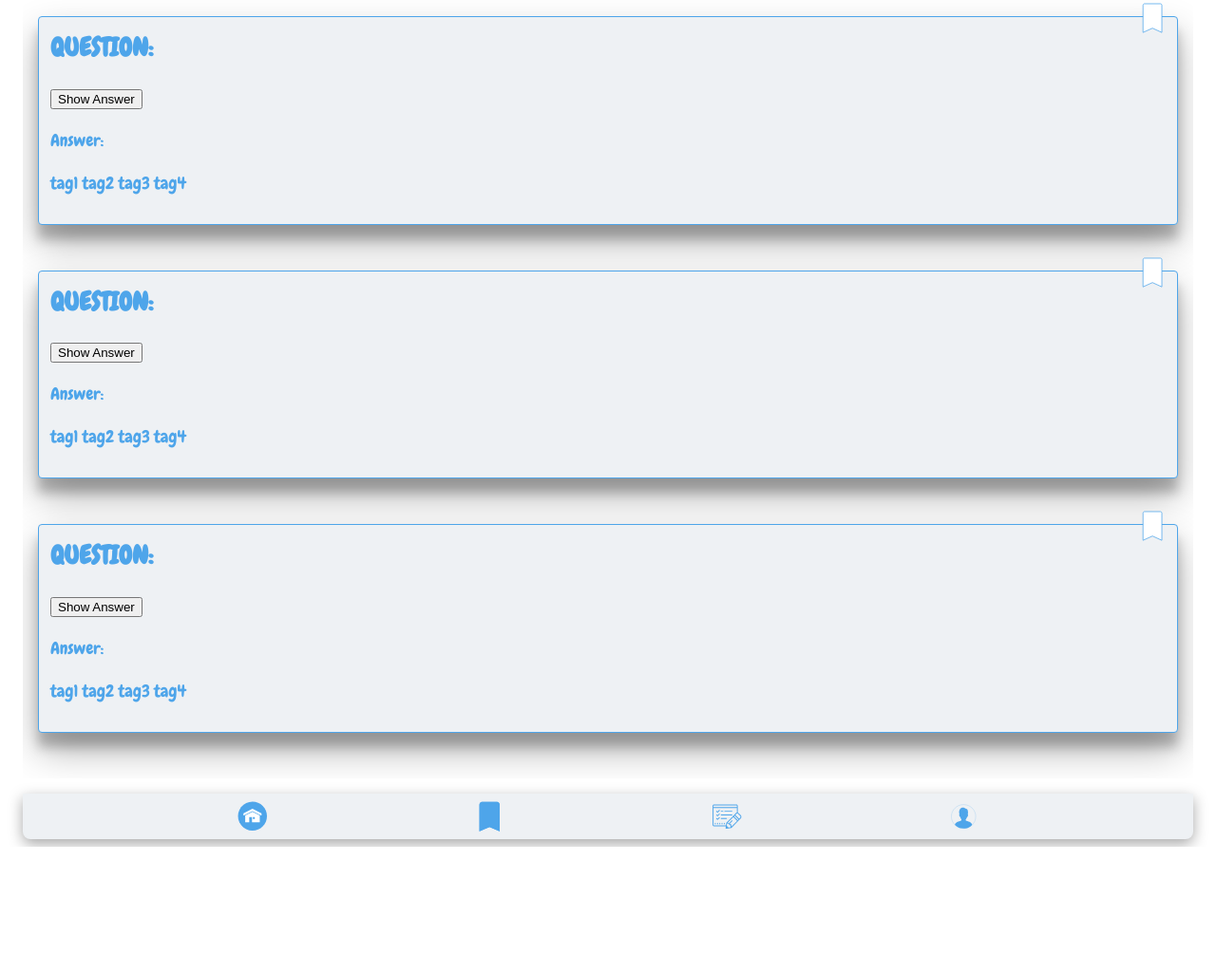
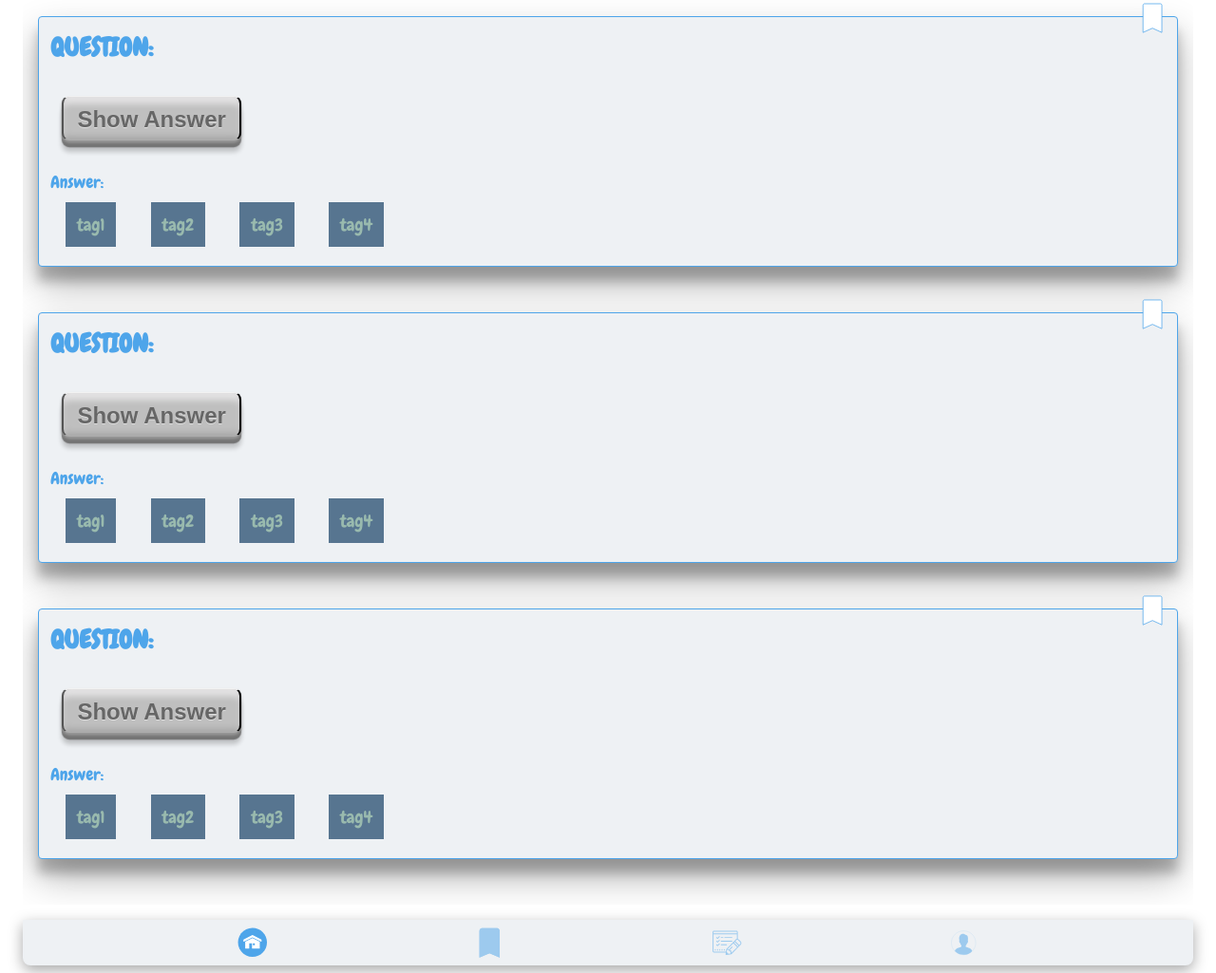
Before and after one commit to Quaquaro/quiz-app, a website: page index.html in a window 1280 px wide. Shown: the part 103-1128 px from the top of the page at 95% size. Before the commit the page ends 995 px from the top, so only its background shows below. Drawn offline with Linux system fonts and the light colour scheme.

Commit message:
Button Design and footer effect

```diff
--- a/index.html
+++ b/index.html
@@ -16,9 +16,12 @@
         <button class="question-card__bookmark border-none p-0">
           <img src="images/bookmark-empty.svg" alt="Bookmark" width="32" height="32" />
         </button>
-        <button class="show">Show Answer</button>
+        <button class="button">Show Answer</button>
         <p class="answer">Answer:</p>
-        <p class="tag"><span class="tag">tag1</span> <span class="tag">tag2</span> <span class="tag">tag3</span> <span class="tag">tag4</span></p>
+        <p class="">
+          <span class="tag p-3 mx-4">tag1</span> <span class="tag p-3 mx-4">tag2</span> <span class="tag p-3 mx-4">tag3</span>
+          <span class="tag p-3 mx-4">tag4</span>
+        </p>
       </section>
       <section class="question-card rounded border border-solid mx-4 my-12 p-3">
         <h2 class="uppercase m-0">Question:</h2>
@@ -26,9 +29,12 @@
         <button class="question-card__bookmark border-none p-0">
           <img src="images/bookmark-empty.svg" alt="Bookmark" width="32" height="32" />
         </button>
-        <button class="show">Show Answer</button>
+        <button class="button">Show Answer</button>
         <p class="answer">Answer:</p>
-        <p class="tag"><span class="tag">tag1</span> <span class="tag">tag2</span> <span class="tag">tag3</span> <span class="tag">tag4</span></p>
+        <p class="">
+          <span class="tag p-3 mx-4">tag1</span> <span class="tag p-3 mx-4">tag2</span> <span class="tag p-3 mx-4">tag3</span>
+          <span class="tag p-3 mx-4">tag4</span>
+        </p>
       </section>
       <section class="question-card rounded border border-solid mx-4 my-12 p-3">
         <h2 class="uppercase m-0">Question:</h2>
@@ -36,22 +42,25 @@
         <button class="question-card__bookmark border-none p-0">
           <img src="images/bookmark-empty.svg" alt="Bookmark" width="32" height="32" />
         </button>
-        <button class="show">Show Answer</button>
+        <button class="button">Show Answer</button>
         <p class="answer">Answer:</p>
-        <p class="tag"><span class="tag">tag1</span> <span class="tag">tag2</span> <span class="tag">tag3</span> <span class="tag">tag4</span></p>
+        <p class="">
+          <span class="tag p-3 mx-4">tag1</span> <span class="tag p-3 mx-4">tag2</span> <span class="tag p-3 mx-4">tag3</span>
+          <span class="tag p-3 mx-4">tag4</span>
+        </p>
       </section>
     </main>
     <nav class="p-2 mx-4 flex justify-evenly flex-wrap footer rounded-b-lg">
       <a href="#" class="footer__link"
         ><img src="./images/home.svg" alt="Gehe zur Startseite" height="32" width="32"
       /></a>
-      <a href="pages/bookmarks.html" class="footer__link"
+      <a href="pages/bookmarks.html" class="footer__link footer--opacity"
         ><img src="./images/bookmark-filled.svg" alt="Lesezeichen" width="32" height="32"
       /></a>
-      <a href="pages/form.html" class="footer__link"
+      <a href="pages/form.html" class="footer__link footer--opacity"
         ><img src="./images/edit.svg" alt="Frage erstellen" height="32" width="32"
       /></a>
-      <a href="pages/form.html" class="footer__link">
+      <a href="pages/form.html" class="footer__link footer--opacity">
         <img src="./images/avatar.svg" alt="zur Profilseite" height="32" width="32" />
       </a>
     </nav>
--- a/styles/colors.css
+++ b/styles/colors.css
@@ -1,6 +1,6 @@
 :root {
   --color-blue: #577590;
-  --dirty-blue: #99baae;
+  --color-dirty-blue: #99baae;
   --color-blue-jeans: #4ea5ea;
   --color-may-blue: #8bc7fd;
   --color-red: #f94144;
--- a/styles/components/button.css
+++ b/styles/components/button.css
@@ -0,0 +1,38 @@
+.button {
+  text-decoration: none;
+  font: 24px/1em "Droid Sans", sans-serif;
+  font-weight: bold;
+  text-shadow: rgba(255, 255, 255, 0.5) 0 1px 0;
+  user-select: none;
+  padding: 0.5em 0.6em 0.4em 0.6em;
+  margin: 0.5em;
+  border-radius: 8px;
+  border-top: 1px solid rgba(255, 255, 255, 0.8);
+  border-bottom: 1px solid rgba(0, 0, 0, 0.1);
+  background-image: gradient(radial, 50% 0, 100, 50% 0, 0, from(rgba(255, 255, 255, 0)), to(rgba(255, 255, 255, 0.7))),
+    url("../../images/noise.png");
+  transition: background 0.2s ease-in-out;
+  color: hsl(0, 0%, 40%);
+  background-color: hsl(0, 0%, 75%);
+  box-shadow: inset rgba(255, 254, 255, 0.6) 0 0.3em 0.3em, inset rgba(0, 0, 0, 0.15) 0 -0.1em 0.3em,
+    hsl(0, 0%, 60%) 0 0.1em 3px, hsl(0, 0%, 45%) 0 0.3em 1px, rgba(0, 0, 0, 0.2) 0 0.5em 5px;
+}
+
+.button:hover {
+  background-color: hsl(0, 0%, 83%);
+  cursor: pointer;
+}
+
+.button:active {
+  background-image: gradient(radial, 50% 0, 100, 50% 0, 0, from(rgba(255, 255, 255, 0)), to(rgba(255, 255, 255, 0))),
+    url("../../images/noise.png");
+  box-shadow: inset rgba(255, 255, 255, 0.6) 0 0.3em 0.3em, inset rgba(0, 0, 0, 0.2) 0 -0.1em 0.3em,
+    rgba(0, 0, 0, 0.4) 0 0.1em 1px, rgba(0, 0, 0, 0.2) 0 0.2em 6px;
+  transform: translateY(0.2em);
+}
+
+.button:focus {
+  outline: none;
+  color: rgba(254, 255, 255, 0.9);
+  text-shadow: rgba(0, 0, 0, 0.2) 0 1px 2px;
+}
--- a/styles/components/footer.css
+++ b/styles/components/footer.css
@@ -6,3 +6,7 @@
 .footer__link:hover {
   opacity: 0.7;
 }
+
+.footer--opacity {
+  opacity: 0.5;
+}
--- /dev/null
+++ b/styles/components/tag.css
@@ -0,0 +1,4 @@
+.tag{
+  background-color: var(--color-blue);
+  color: var(--color-dirty-blue);
+}
--- a/styles/index.css
+++ b/styles/index.css
@@ -12,10 +12,10 @@
 @import "./utilities/typography.css";
 @import "./utilities/grid.css";
 
-
 @import "components/header.css";
 @import "components/headings.css";
 @import "./components/app-grid.css";
 @import "./components/question-card.css";
 @import "./components/footer.css";
 @import "./components/button.css";
+@import "./components/tag.css";
```
Also changed, not shown: styles/components/button.stories.js (+1 -1 lines), images/noise.png (added), styles/components/tag.stories.js (added).
